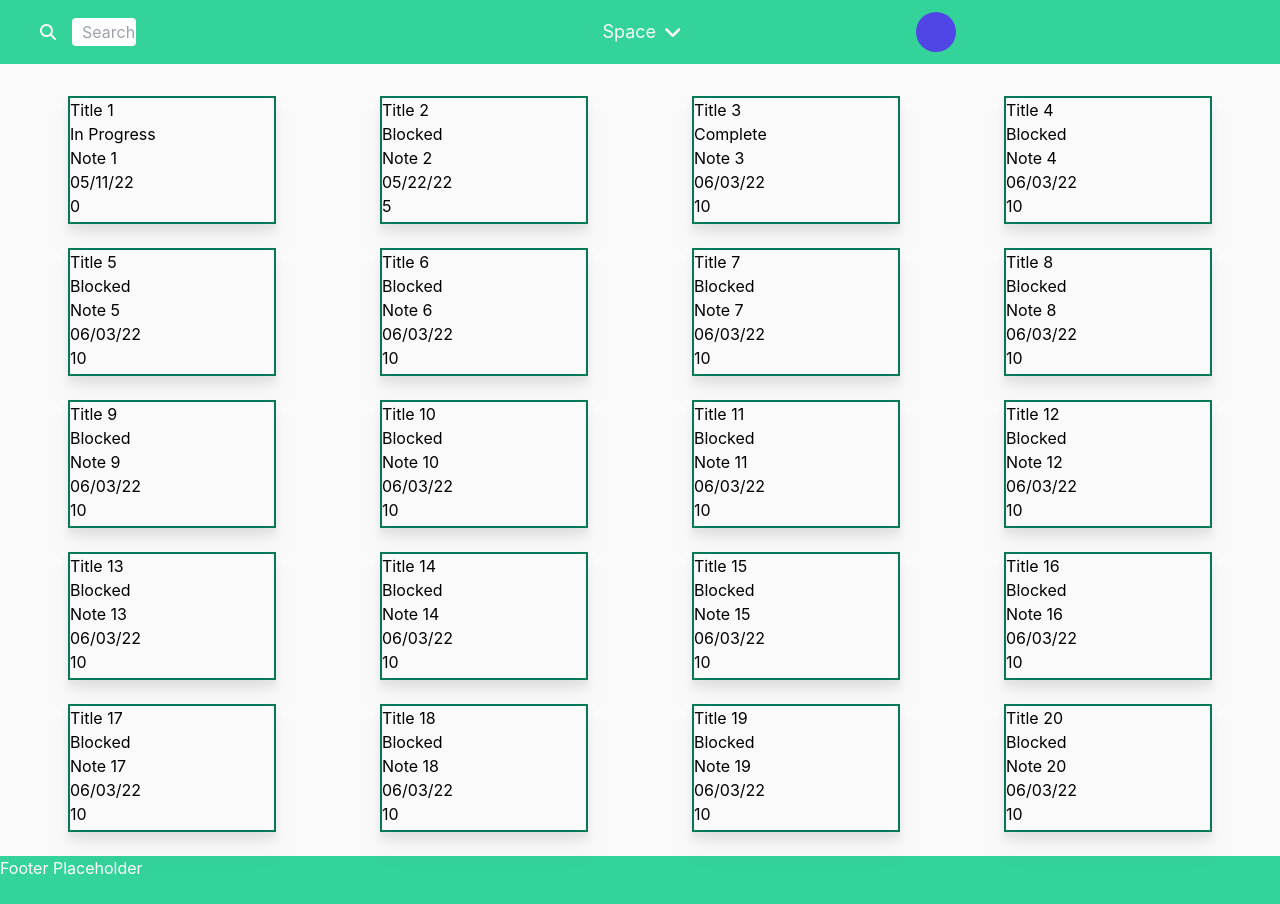
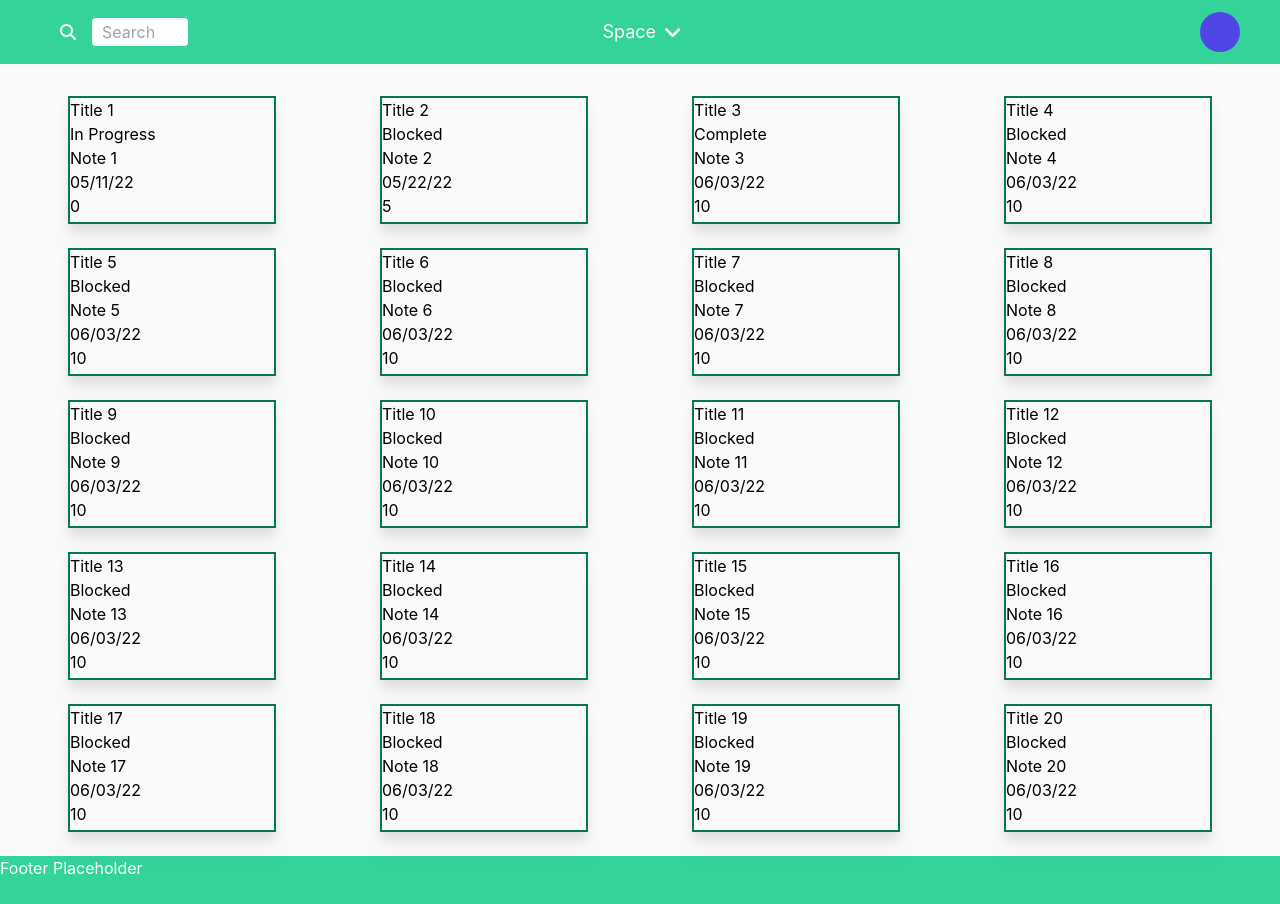
Before and after one commit to 312akim/focal-tiles, a Next.js app: page /focalapp in a window 1280 px wide. Built offline with nearby package versions, Linux system fonts and the light colour scheme.

Commit message:
style: header positioning fixes and updates

```diff
--- a/components/inputs/searchBar/SearchBar.tsx
+++ b/components/inputs/searchBar/SearchBar.tsx
@@ -11,8 +11,8 @@ const SearchBar: React.FC<ISearchBar> = ({ searchData }) => {
   const [userSearch, setUserSearch] = useState('');
 
   return (
-    <div className="flex w-1/3 md:justify-self-start ml-5 md:ml-10">
-      <label htmlFor="headerSearchInput" className="my-auto pr-4">
+    <div className="flex w-1/2 md:w-1/3 justify-start md:ml-10">
+      <label htmlFor="headerSearchInput" className="my-auto ml-5 pr-2 md:pr-4">
         <FontAwesomeIcon
           icon={faMagnifyingGlass}
           className="hover:cursor-pointer"
@@ -25,7 +25,7 @@ const SearchBar: React.FC<ISearchBar> = ({ searchData }) => {
           data-testid="headerSearchInput"
           id="headerSearchInput"
           placeholder="Search"
-          className={`text-highlight my-auto rounded text-center md:text-left border-2 border-white md:pl-2 w-16 focus:w-20 md:${
+          className={`text-highlight my-auto rounded text-center md:text-left border-2 border-white md:pl-2 w-24 md:${
             userSearch === '' ? `w-32` : `w-48`
           } md:focus:w-48 focus:border-red transition-all`}
           onChange={(e) => setUserSearch(e.target.value)}
--- a/components/navigation/spacePicker/SpacePicker.tsx
+++ b/components/navigation/spacePicker/SpacePicker.tsx
@@ -12,7 +12,7 @@ const SpacePicker: React.FC<ISpacePicker> = ({ spaces }) => {
   const [hidden, setHidden] = useState(true);
 
   return (
-    <div className='flex-col mx-auto my-auto hover:cursor-pointer w-1/3 md:w-auto' tabIndex={0} onBlur={() => setHidden(true)} onClick={() => setHidden(!hidden)}>
+    <div className='flex-col mx-auto my-auto hover:cursor-pointer w-[30%] md:w-1/3 md:w-auto' tabIndex={0} onBlur={() => setHidden(true)} onClick={() => setHidden(!hidden)}>
       <div className='flex justify-center'>
         <h2 className='my-auto px-1 text-lg'>Space</h2>
         <FontAwesomeIcon icon={faAngleDown} className='my-auto pl-1' size='lg'/>
--- a/components/surfaces/appHeader/AppHeader.tsx
+++ b/components/surfaces/appHeader/AppHeader.tsx
@@ -15,8 +15,8 @@ const AppHeader: React.FC<IAppHeader> = ({ auth }) => {
     >
       <SearchBar searchData={[...mockSearchBarProps.alt.searchData]} />
       <SpacePicker spaces={[...mockSpacePickerProps.base.spaces]} />
-      <div className="w-1/3 my-auto">
-        <div className="mx-auto md:justify-self-end md:mr-10 rounded-full h-10 w-10 bg-highlight my-auto hover:bg-secondary"></div>
+      <div className="w-[20%] md:w-1/3 m-auto md:mr-10">
+        <div className="mr-5 md:mr-0 rounded-full h-10 w-10 bg-highlight m-auto hover:bg-secondary"></div>
       </div>
     </div>
   );
```
